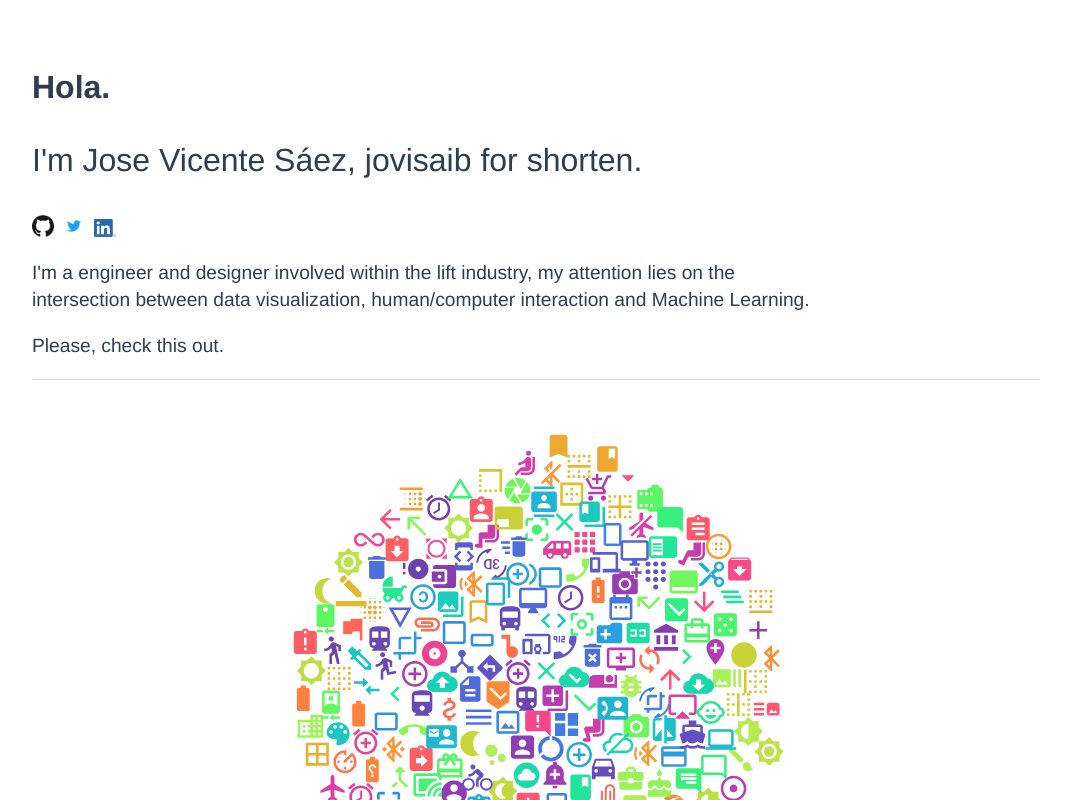
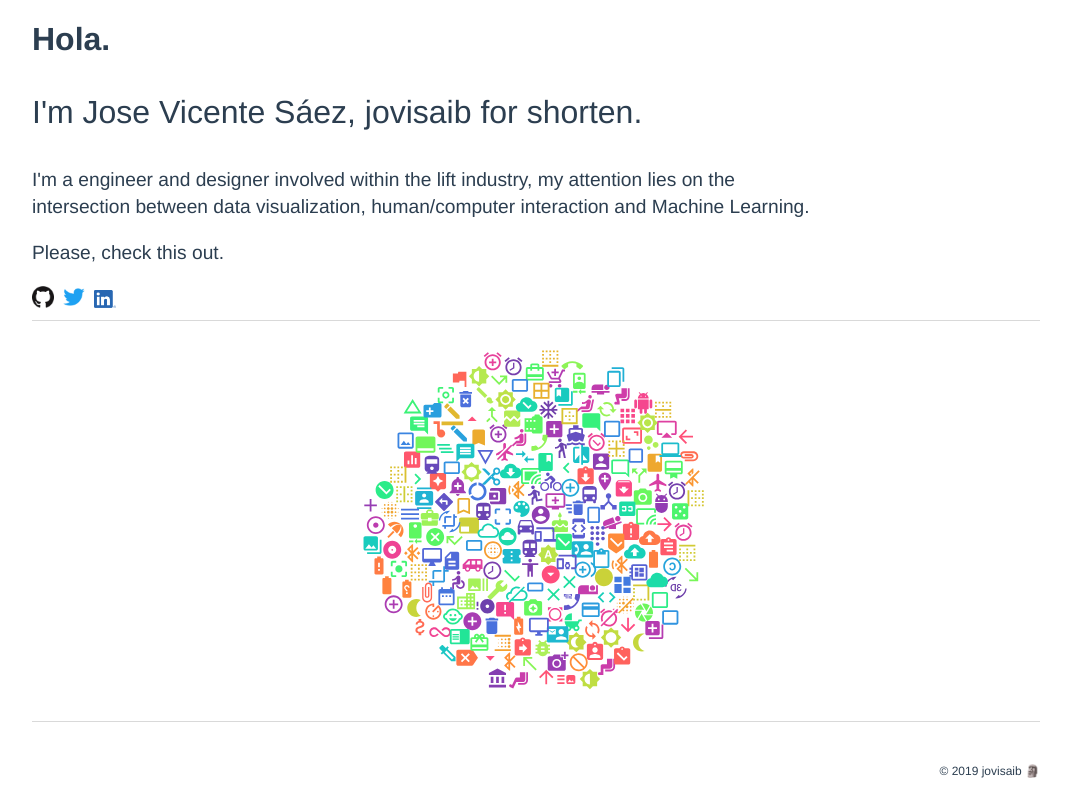
Before and after one commit to jovisaib/webpage-own, a Vue app: page / in a window 1280 px wide. Shown: the top 800 px of the page, without its empty margins (104-1173 px from the left). Built offline with nearby package versions, Linux system fonts and the light colour scheme.

Commit message:
minor changes

```diff
--- a/src/App.vue
+++ b/src/App.vue
@@ -25,7 +25,7 @@ export default {
   font-family: "Avenir", Helvetica, Arial, sans-serif;
   -webkit-font-smoothing: antialiased;
   -moz-osx-font-smoothing: grayscale;
-  padding: 5vh 10vw;
+  padding: 0vh 10vw;
   color: #2c3e50;
 }
 
@@ -37,8 +37,8 @@ p {
 
 #footer {
   text-align: right;
-  margin-top: 5em;
+  margin-top: 3em;
   padding: 0.5em 0;
-  font-size: 0.72em;
+  font-size: 0.75em;
 }
 </style>
--- a/src/components/Home.vue
+++ b/src/components/Home.vue
@@ -2,6 +2,12 @@
   <div>
     <h1>Hola.</h1>
     <p style="font-weight:500; font-size:2.0em">I'm Jose Vicente Sáez, jovisaib for shorten.</p>
+
+    <p>
+      I'm a engineer and designer involved within the lift industry, my attention lies on the
+      intersection between data visualization, human/computer interaction and Machine Learning.
+    </p>
+    <p>Please, check this out.</p>
 
     <a href="https://github.com/jovisaib" class="social_link" target="_blank">
       <img class="social_icons" alt="Github logo" src="../assets/github_logo.png" />
@@ -9,15 +15,13 @@
     <a href="https://twitter.com/dr_isotopo" class="social_link" target="_blank">
       <img class="social_icons" alt="Twitter logo" src="../assets/twitter_logo.png" />
     </a>
-    <a href="https://www.linkedin.com/in/jose-vicente-s%C3%A1ez-ib%C3%A1%C3%B1ez-43ab29a7" class="social_link" target="_blank">
+    <a
+      href="https://www.linkedin.com/in/jose-vicente-s%C3%A1ez-ib%C3%A1%C3%B1ez-43ab29a7"
+      class="social_link"
+      target="_blank"
+    >
       <img class="social_icons" alt="Linkedin logo" src="../assets/linkedin_logo.png" />
     </a>
-
-    <p>
-      I'm a engineer and designer involved within the lift industry, my attention lies on the
-      intersection between data visualization, human/computer interaction and Machine Learning.
-    </p>
-    <p>Please, check this out.</p>
 
     <div id="projects_content">
       <div class="divider_line"></div>
--- a/src/components/projects/MaterialIconsViz.vue
+++ b/src/components/projects/MaterialIconsViz.vue
@@ -11,8 +11,8 @@ import { icons } from "../../js/icons.js";
 export default {
   mounted() {
     let size = icons.length;
-    let width = 500;
-    let height = 500;
+    let width = 450;
+    let height = 450;
 
     let colors = d3
       .scaleSequential()
@@ -81,7 +81,7 @@ export default {
 #mat_icons {
   width: 100%;
   height: 100%;
-  max-width: 600px;
+  max-width: 380px;
   display: inline-block;
 }
 </style>
```
Also changed, not shown: src/assets/twitter_logo.png.
